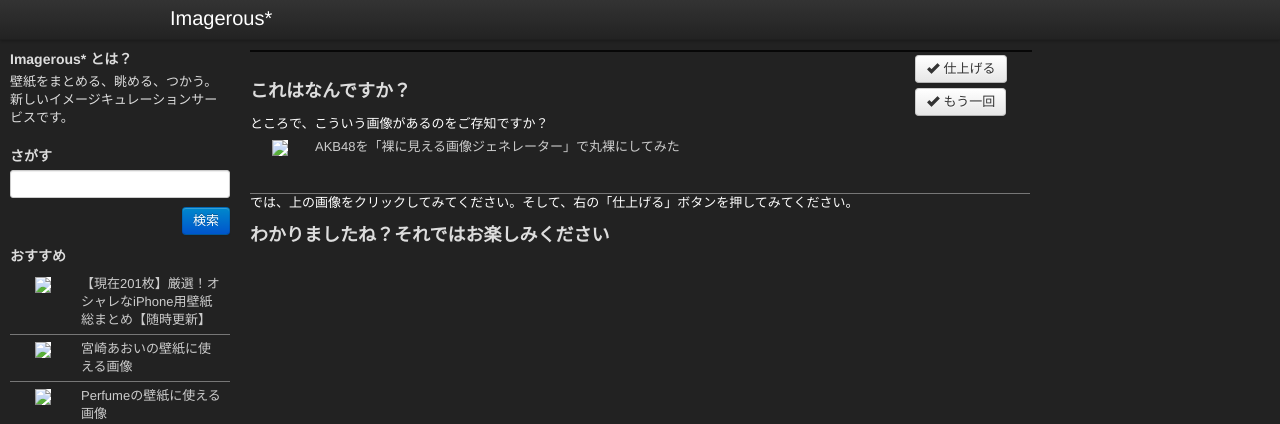
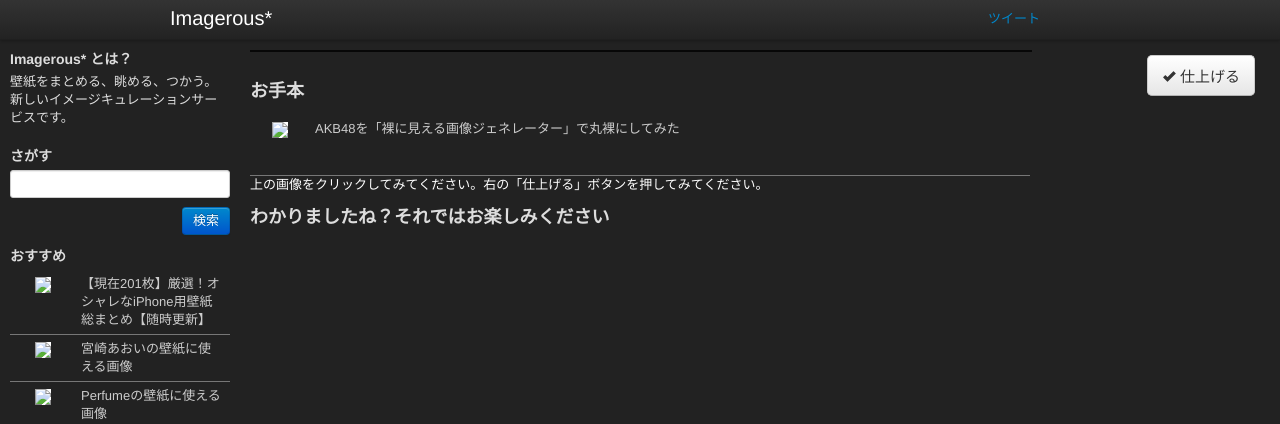
Before and after one commit to tushuhei/Imagerous, a PHP site: page /effect.php in a window 1280 px wide. Shown: the top 424 px of the page. Run offline with PHP 8.4, Linux system fonts and the light colour scheme; some libraries are stand-ins or nearby versions; grey boxes are pictures that could not be loaded.

Commit message:
遊びページへのボタンを加えた

```diff
--- a/public_html/js/wScratchPad.js
+++ b/public_html/js/wScratchPad.js
@@ -105,6 +105,7 @@
 			var $this = this;
 
 			this.canvas = document.createElement('canvas');
+                        this.canvas.id = "mainCanvas";
 			this.ctx = this.canvas.getContext('2d');
 
 			this.sp =
@@ -250,6 +251,7 @@
 		scratchUp: function(e, $this)
 		{
 			$this.ctx.closePath();
-		},
+		}
+
 	}
 })(jQuery);
--- a/templates/effecter.php
+++ b/templates/effecter.php
@@ -6,8 +6,7 @@
     </div>
 </div>
 <div style="margin:10px 0">
-    <h3 style="color:#ddd; margin:10px 0">これはなんですか？</h3>
-    <span style="color:#fff"> ところで、こういう画像があるのをご存知ですか？</span>
+    <h3 style="color:#ddd; margin:10px 0">お手本</h3>
     <a href="http://matome.naver.jp/odai/2130018442449290201" target="_blank">
         <div class="side_feed clearfix">
             <div style="float:left; width:60px; text-align:center">
@@ -18,30 +17,50 @@
             </div>
         </div>
     </a>
-    <div style="color:#fff"> では、上の画像をクリックしてみてください。そして、右の「仕上げる」ボタンを押してみてください。</div>
+    <div style="color:#fff"> 上の画像をクリックしてみてください。右の「仕上げる」ボタンを押してみてください。</div>
     <h3 style="color:#ddd; margin:10px 0">わかりましたね？それではお楽しみください</h3>
 </div>
-<div style="width:350px; position:fixed; right:20px;top:50px;">
+<div style="width:180px; position:fixed; right:20px;top:50px; text-align:right">
     <div style="margin:5px">
-        <a class="btn" href="javascript:document.getElementById('spContainer').style.opacity=1"><i class="icon-ok"></i> 仕上げる </a>
-    </div>
-    <div style="margin:5px">
-        <a class="btn" href="javascript:document.getElementById('spContainer').style.opacity=0.8"><i class="icon-ok"></i> もう一回 </a>
+        <a class="btn btn-large" href="javascript:changeOpacity()">
+            <i id="changeOpacityBtn" class="icon-ok"></i>
+            <span id="changeOpacityLbl"> 仕上げる </span>
+        </a>
     </div>
 </div>
 <script type="text/javascript" src="/js/jquery-1.7.2.min.js"></script>
 <script type="text/javascript" src="/js/wScratchPad.js"></script>
 <script type="text/javascript">
+
+    function changeOpacity () {
+        var container = document.getElementById('spContainer');
+        if (container.style.opacity < 0.9) {
+            container.style.opacity = 1;
+            document.getElementById('changeOpacityBtn').className = 'icon-edit';
+            document.getElementById('changeOpacityLbl').innerText = '透過する';
+        } else {
+            container.style.opacity = 0.8;
+            document.getElementById('changeOpacityBtn').className = 'icon-ok';
+            document.getElementById('changeOpacityLbl').innerText = '仕上げる';
+        }
+    }
+
+    var sp = null;
+
     $(function() {
-            $(window).bind('load', function() {
-                var picHeight = ($('#main_pic').height());
-                var sp =$("#spContainer").wScratchPad();
-                sp.wScratchPad("image", null);
-                sp.wScratchPad("width", 780);
-                sp.wScratchPad("height", picHeight);
-                sp.wScratchPad("size", 100);
-                sp.wScratchPad("color", "FFCCCC");
-                sp.wScratchPad("reset");
-                });
+        $(window).bind('load', function() {
+            var picHeight = ($('#main_pic').height());
+            sp = $("#spContainer").wScratchPad({
+                image: null,
+                width: 780,
+                height: picHeight,
+                size: 80,
+                color: "FFCCCC"
             });
+        });
+    });
+
+    function hoge () {
+        console.log($('#mainCanvas').settings);
+    }
 </script>
--- a/templates/frame.php
+++ b/templates/frame.php
@@ -16,7 +16,7 @@
                     <meta property="og:image" content="<?=$ogp_pic->url?>">
                 <? endforeach ?>
             <? endif ?>
-        <? elseif ($page === 'single'): ?>
+        <? elseif ($page === 'single' or $page === 'effecter'): ?>
             <meta property="og:title" content="<?=$picture->title?> | Imagerous*">
             <meta property="og:url" content="http://imagero.us/picture.php?article=<?=$picture->articleId?>&image=<?=$picture->id?>">
             <meta property="og:image" content="<?=$picture->url?>">
@@ -76,7 +76,7 @@
                             <script>!function(d,s,id){var js,fjs=d.getElementsByTagName(s)[0];if(!d.getElementById(id)){js=d.createElement(s);js.id=id;js.src="//platform.twitter.com/widgets.js";fjs.parentNode.insertBefore(js,fjs);}}(document,"script","twitter-wjs");</script>
                         </span>
                         <div style="position:fixed; top:10px; right:150px" class="fb-like" data-href="http://imagero.us/index.php?id=<?=$article->id?>" data-send="false" data-layout="button_count" data-width="30" data-show-faces="false"></div>
-                        <? elseif($page === 'single'): ?>
+                        <? elseif($page === 'single' or $page === 'effecter'): ?>
                         <ul class="nav">
                             <li>
                             <a href="http://matome.naver.jp/odai/<?=$picture->articleId?>/<?=$picture->id?>" target="_blank">
```
Also changed, not shown: templates/single.php (+8 -9 lines).
